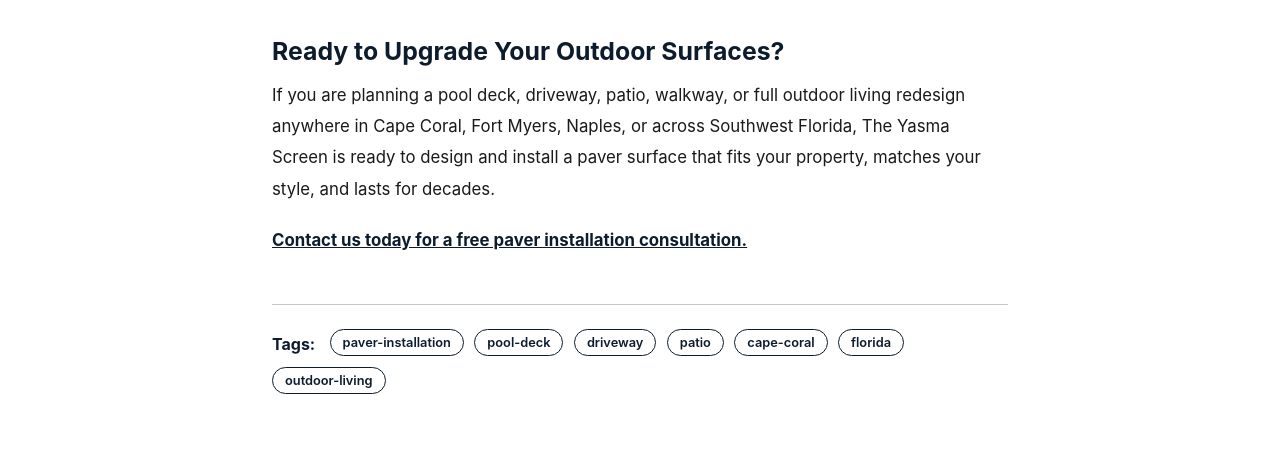
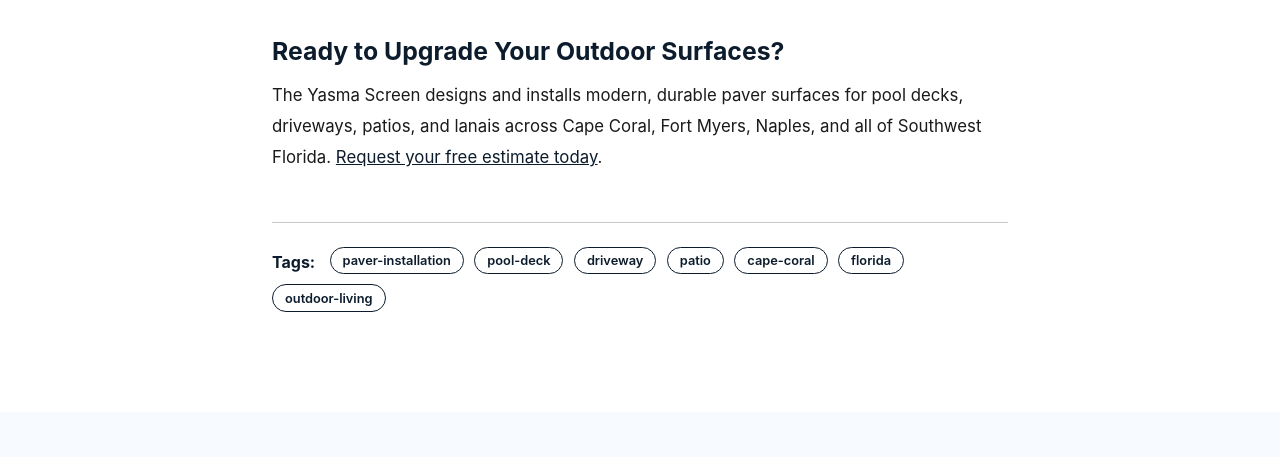
Before and after one commit to Bradcher/yasma, an Eleventy site: page posts/paver-installation-southwest-florida-guide.md in a window 1280 px wide. Shown: the part 6495-6952 px from the top of the page. Built offline with nearby package versions, Linux system fonts and the light colour scheme; Eleventy itself is replaced by a stand-in of ours; files that its build step writes are made by us from their sources.

Commit message:
Update paver-installation-southwest-florida-guide.md

```diff
--- a/posts/paver-installation-southwest-florida-guide.md
+++ b/posts/paver-installation-southwest-florida-guide.md
@@ -133,6 +133,4 @@ We work with homeowners on any permit requirements and can provide project plans
 
 ## Ready to Upgrade Your Outdoor Surfaces?
 
-If you are planning a pool deck, driveway, patio, walkway, or full outdoor living redesign anywhere in Cape Coral, Fort Myers, Naples, or across Southwest Florida, The Yasma Screen is ready to design and install a paver surface that fits your property, matches your style, and lasts for decades.
-
-**[Contact us today for a free paver installation consultation.](https://www.theyasmascreen.com/contact)**
+The Yasma Screen designs and installs modern, durable paver surfaces for pool decks, driveways, patios, and lanais across Cape Coral, Fort Myers, Naples, and all of Southwest Florida. [Request your free estimate today](https://www.theyasmascreen.com/#contact).
```
